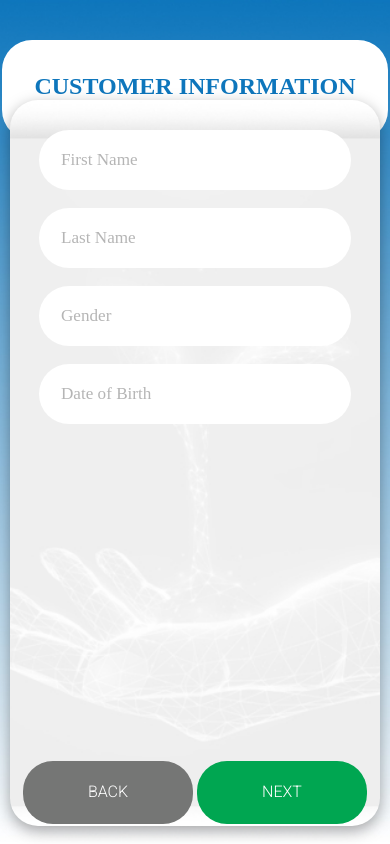
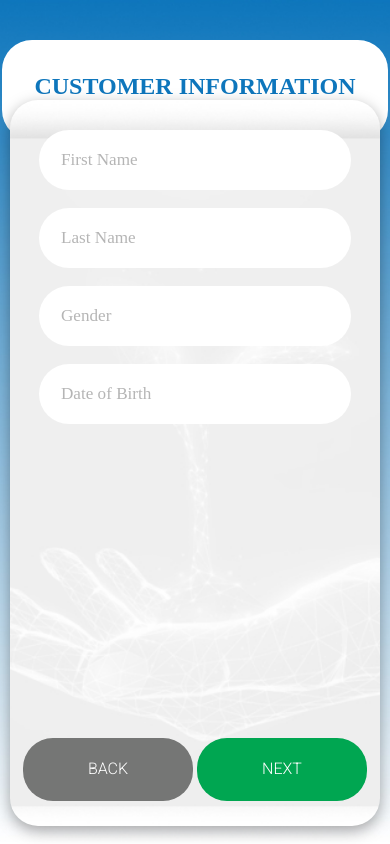
Before and after one commit to avancerasolution/SalaamTakaful, a React (Create React App) app: page /buynow in a window 390 px wide. Built offline with nearby package versions, Linux system fonts and the light colour scheme.

Commit message:
ui fixess

```diff
--- a/src/responsive.css
+++ b/src/responsive.css
@@ -250,14 +250,7 @@
         text-decoration: none;
     }
 
-    /* Footer Bar */
-    .footerbottom {
-        position: fixed;
-        height: 62px;
-        width: 100%;
-        bottom: 16px !important;
-        left: 0;
-    }
+
 
     .call_btn {
         justify-content: center;
@@ -737,13 +730,6 @@
         margin-right: 0px !important;
     }
 
-    .footerbottom {
-        position: fixed;
-        height: 62px;
-        width: 100% !important;
-        bottom: 90px !important;
-        left: 0;
-    }
 
 
 
@@ -827,14 +813,7 @@
         text-decoration: none;
     }
 
-    /* Footer Bar */
-    .footerbottom {
-        bottom: 25px!important;
-        height: 50px;
-        left: 0;
-        position: fixed;
-        width: 110%;
-    }
+
     .call_btn {
         justify-content: center;
         display: flex;
--- a/src/style.css
+++ b/src/style.css
@@ -48,12 +48,7 @@ html {
 
 }
 
-.call_btn>a>button {
 
-    border-radius: 0 !important;
-    width: 102vw !important;
-
-}
 
 .topheaderbox {
     box-shadow: none !important;
@@ -71,13 +66,7 @@ html {
     cursor: pointer;
 }
 
-.footerbottom {
-    position: fixed;
-    height: 62px;
-    width: 100%;
-    bottom: 0px !important;
-    left: 0;
-}
+
 
 
 
@@ -154,13 +143,7 @@ span.text1 {
 }
 
 /* Footer Bar */
-.footerbottom {
-    position: fixed;
-    height: 62px;
-    width: 100%;
-    bottom: 12px;
-    left: 0;
-}
+
 
 .call_btn {
     justify-content: center;
@@ -168,19 +151,7 @@ span.text1 {
     align-items: center;
 }
 
-.call_btn>a>button {
-    background-color: var(--green);
-    height: 62px;
-    font-size: 21px;
-    margin: auto;
-    color: var(--frontfont);
-    font-weight: 300;
-    border-radius: 50px;
 
-    border: none;
-    font-family: "Proxima Nova";
-    font-style: normal;
-}
 
 .call_btn>button>img {
     margin: 0 10px;
@@ -741,9 +712,7 @@ span.text {
     right: 5px;
     top: -45px;
 }
-/* .footerbottom {
-    bottom: 5px !important;
-} */
+
 .section {
     height: 62vh !important;
 }
@@ -1064,13 +1033,7 @@ table{
 li{
     font-size: 14px !important;
 }
-.footerbottom {
-    bottom: 25px!important;
-    height: 40px !important;
-    left: 0;
-    position: fixed;
-    width: 110%;
-}
+
 .menu:hover span.text {
     z-index: 99999999 !important;
     font-weight: 900 !important;
@@ -1112,3 +1075,31 @@ li{
 .menuLeft {
     z-index: 9999999999;
 }
+.footerbottom {
+    position: fixed;
+    width: 100% !important;
+    bottom: 5px !important;
+    left: 0;
+}
+.call_btn>a>button {
+    background-color: var(--green);
+    height: 50px;
+    font-size: 18px;
+    margin: auto;
+    color: var(--frontfont);
+    font-weight: 300;
+    border-radius: 50px;
+    border: none;
+    font-family: "Proxima Nova";
+    font-style: normal;
+}
+.call_btn>a>button {
+
+    border-radius: 0 !important;
+    width: 102vw !important;
+
+}
+.call_btn>a>button  img {
+    width: 27px;
+    margin-right: 10px;
+}
```
